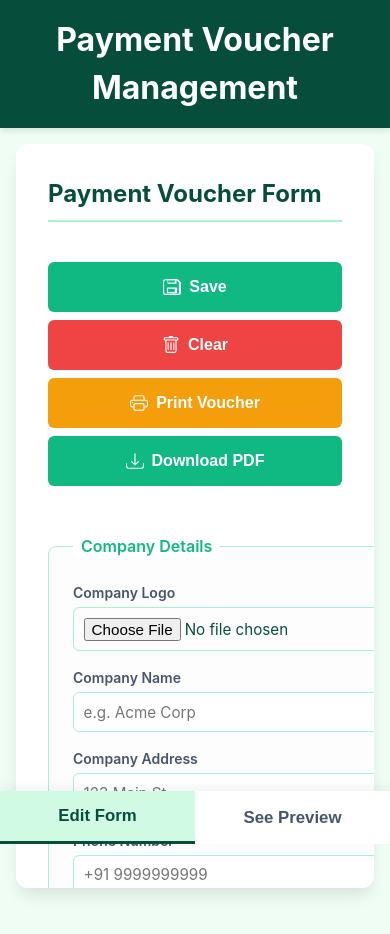
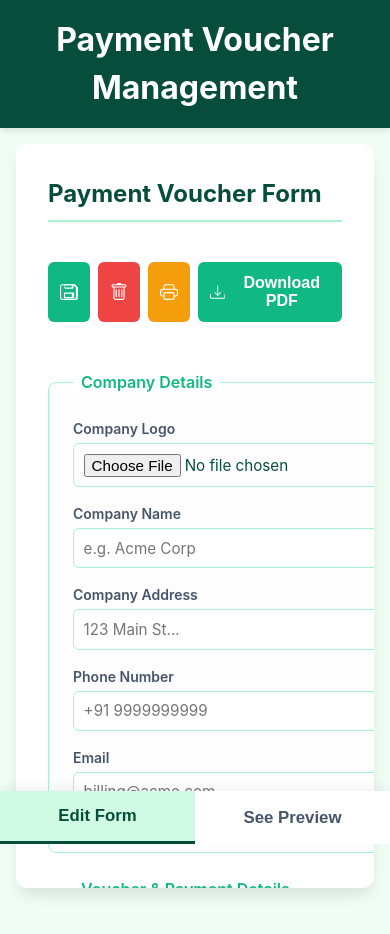
Before and after one commit to Evangeline2002/Voucher, a React (Vite) app: page / in a window 390 px wide. Shown: the top 934 px of the page. Built offline with nearby package versions, Linux system fonts and the light colour scheme.

Commit message:
first commit

```diff
--- a/src/App.css
+++ b/src/App.css
@@ -446,15 +446,20 @@
   }
 
   .form-actions {
-    flex-direction: column;
+    flex-direction: row;
     width: 100%;
     gap: 0.5rem;
   }
 
   .form-actions .btn {
-    width: 100%;
-    padding: 1rem;
+    width: auto;
+    flex: 1;
+    padding: 0.75rem;
     font-size: 1rem;
+  }
+
+  .form-actions .btn.icon-only {
+    flex: 0 0 auto;
   }
 }
 
--- a/src/components/PaymentVoucherForm.jsx
+++ b/src/components/PaymentVoucherForm.jsx
@@ -9,17 +9,14 @@
             <h2 className="form-header">Payment Voucher Form</h2>
 
             <div className="form-actions">
-                <button type="button" className="btn btn-save" onClick={onSave}>
+                <button type="button" className="btn btn-save icon-only" title="Save" onClick={onSave}>
                     <svg width="18" height="18" fill="currentColor" viewBox="0 0 16 16"><path d="M2 1a2 2 0 0 0-2 2v10a2 2 0 0 0 2 2h12a2 2 0 0 0 2-2V4.207a1 1 0 0 0-.293-.707l-2.5-2.5A1 1 0 0 0 12.5 1H2zm0 1h10.086l2 2V13a1 1 0 0 1-1 1H2a1 1 0 0 1-1-1V3a1 1 0 0 1 1-1z" /><path d="M4 1.5A.5.5 0 0 1 4.5 1h7a.5.5 0 0 1 .5.5v3a.5.5 0 0 1-.5.5h-7a.5.5 0 0 1-.5-.5v-3zM4.5 2v2h6V2h-6zM3.5 9a.5.5 0 0 1 .5-.5h8a.5.5 0 0 1 .5.5v4a.5.5 0 0 1-.5.5h-8a.5.5 0 0 1-.5-.5V9zm1 .5v3h6v-3h-6z" /></svg>
-                    Save
                 </button>
-                <button type="button" className="btn btn-clear" onClick={onClear}>
+                <button type="button" className="btn btn-clear icon-only" title="Clear" onClick={onClear}>
                     <svg width="18" height="18" fill="currentColor" viewBox="0 0 16 16"><path d="M5.5 5.5A.5.5 0 0 1 6 6v6a.5.5 0 0 1-1 0V6a.5.5 0 0 1 .5-.5zm2.5 0a.5.5 0 0 1 .5.5v6a.5.5 0 0 1-1 0V6a.5.5 0 0 1 .5-.5zm3 .5a.5.5 0 0 0-1 0v6a.5.5 0 0 0 1 0V6z" /><path fillRule="evenodd" d="M14.5 3a1 1 0 0 1-1 1H13v9a2 2 0 0 1-2 2H5a2 2 0 0 1-2-2V4h-.5a1 1 0 0 1-1-1V2a1 1 0 0 1 1-1H6a1 1 0 0 1 1-1h2a1 1 0 0 1 1 1h3.5a1 1 0 0 1 1 1v1zM4.118 4 4 4.059V13a1 1 0 0 0 1 1h6a1 1 0 0 0 1-1V4.059L11.882 4H4.118zM2.5 3V2h11v1h-11z" /></svg>
-                    Clear
                 </button>
-                <button type="button" className="btn btn-print" onClick={onPrint}>
+                <button type="button" className="btn btn-print icon-only" title="Print" onClick={onPrint}>
                     <svg width="18" height="18" fill="currentColor" viewBox="0 0 16 16"><path d="M2.5 8a.5.5 0 1 0 0-1 .5.5 0 0 0 0 1z" /><path d="M5 1a2 2 0 0 0-2 2v2H2a2 2 0 0 0-2 2v3a2 2 0 0 0 2 2h1v1a2 2 0 0 0 2 2h6a2 2 0 0 0 2-2v-1h1a2 2 0 0 0 2-2V7a2 2 0 0 0-2-2h-1V3a2 2 0 0 0-2-2H5zM4 3a1 1 0 0 1 1-1h6a1 1 0 0 1 1 1v2H4V3zm1 5a2 2 0 0 0-2 2v1H2a1 1 0 0 1-1-1V7a1 1 0 0 1 1-1h12a1 1 0 0 1 1 1v3a1 1 0 0 1-1 1h-1v-1a2 2 0 0 0-2-2H5zm7 2v3a1 1 0 0 1-1 1H5a1 1 0 0 1-1-1v-3a1 1 0 0 1 1-1h6a1 1 0 0 1 1 1z" /></svg>
-                    Print Voucher
                 </button>
                 <button type="button" className="btn btn-pdf" onClick={onDownloadPDF}>
                     <svg width="18" height="18" fill="currentColor" viewBox="0 0 16 16"><path d="M.5 9.9a.5.5 0 0 1 .5.5v2.5a1 1 0 0 0 1 1h12a1 1 0 0 0 1-1v-2.5a.5.5 0 0 1 1 0v2.5a2 2 0 0 1-2 2H2a2 2 0 0 1-2-2v-2.5a.5.5 0 0 1 .5-.5z" /><path d="M7.646 11.854a.5.5 0 0 0 .708 0l3-3a.5.5 0 0 0-.708-.708L8.5 10.293V1.5a.5.5 0 0 0-1 0v8.793L5.354 8.146a.5.5 0 1 0-.708.708l3 3z" /></svg>
```
Also changed, not shown: 1 other file (tests, documents, lock files or other folders).
